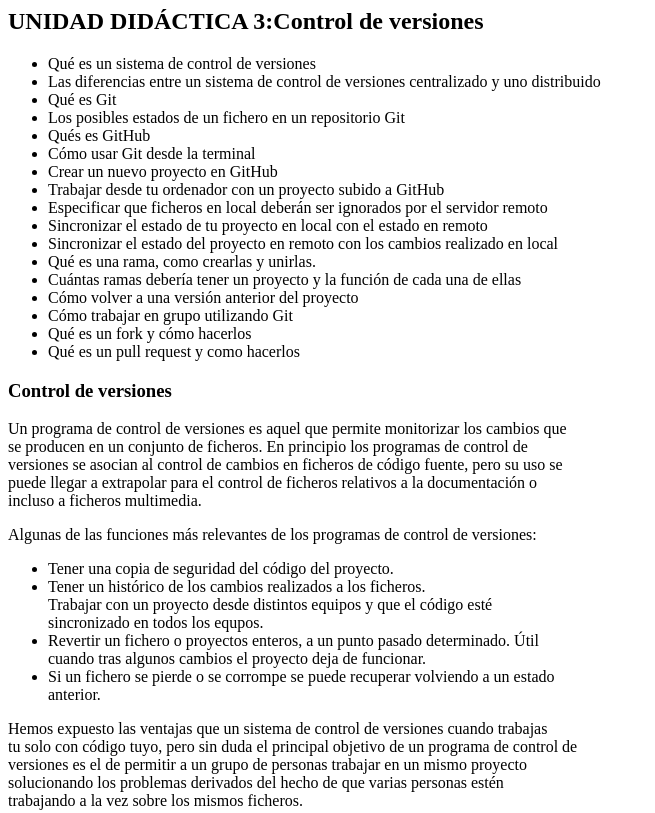
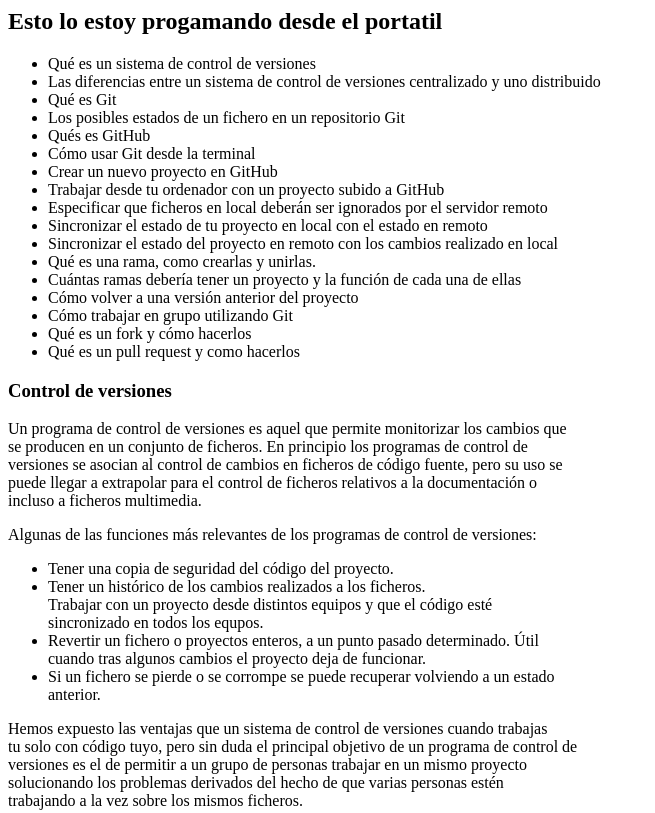
Before and after one commit to Balibrea05/Prueba2, a plain HTML site: page index.html in a window 1280 px wide. Shown: the top 813 px of the page, without its empty margins (0-655 px from the left). Drawn offline with Linux system fonts and the light colour scheme.

Commit message:
mi primer dia de trabajo desde el portatil

```diff
--- a/index.html
+++ b/index.html
@@ -5,7 +5,7 @@
         </title>
     </head>
     <body>
-        <h2>UNIDAD DIDÁCTICA 3:Control de versiones</h2>
+        <h2>Esto lo estoy progamando desde el portatil</h2>
         <ul>
             <li>Qué es un sistema de control de versiones</li>
 
```
